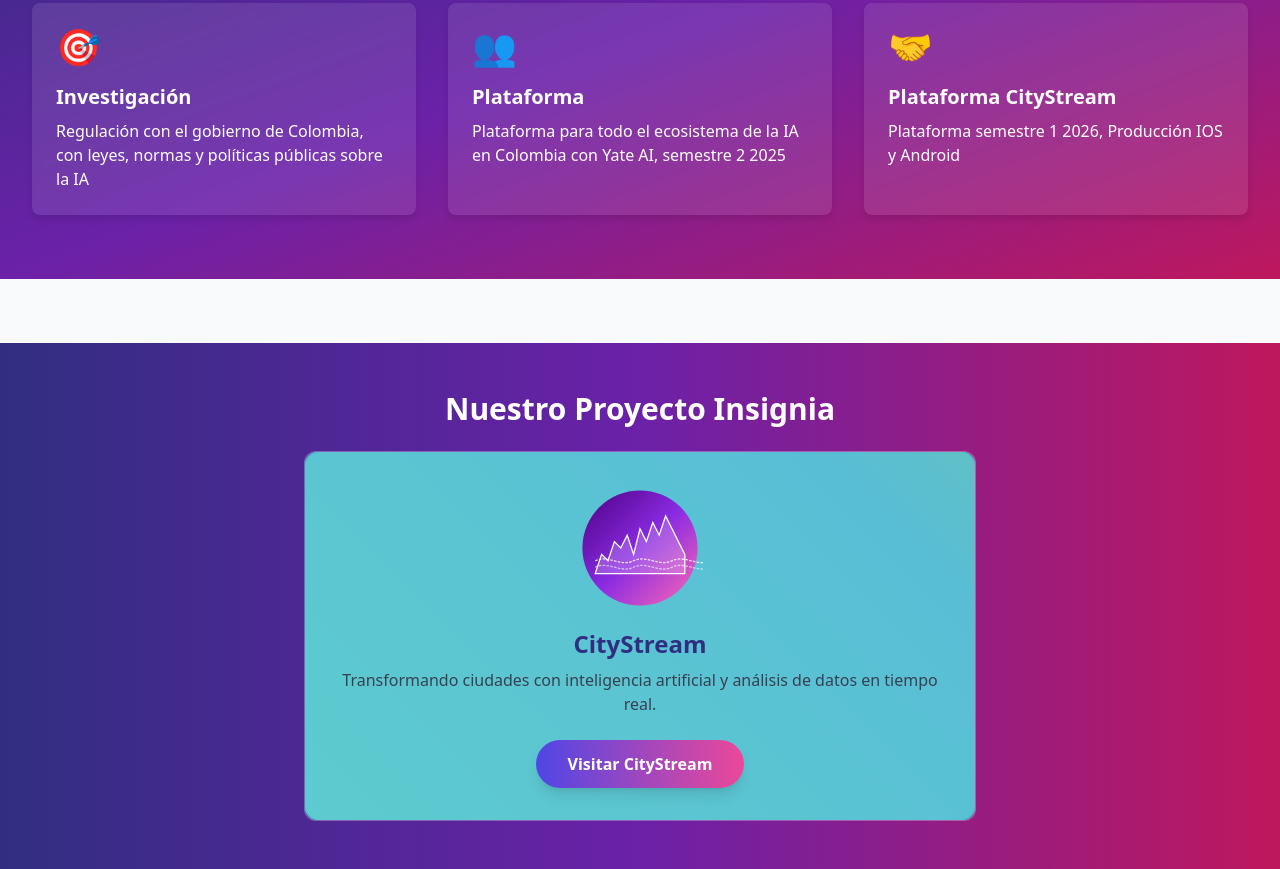
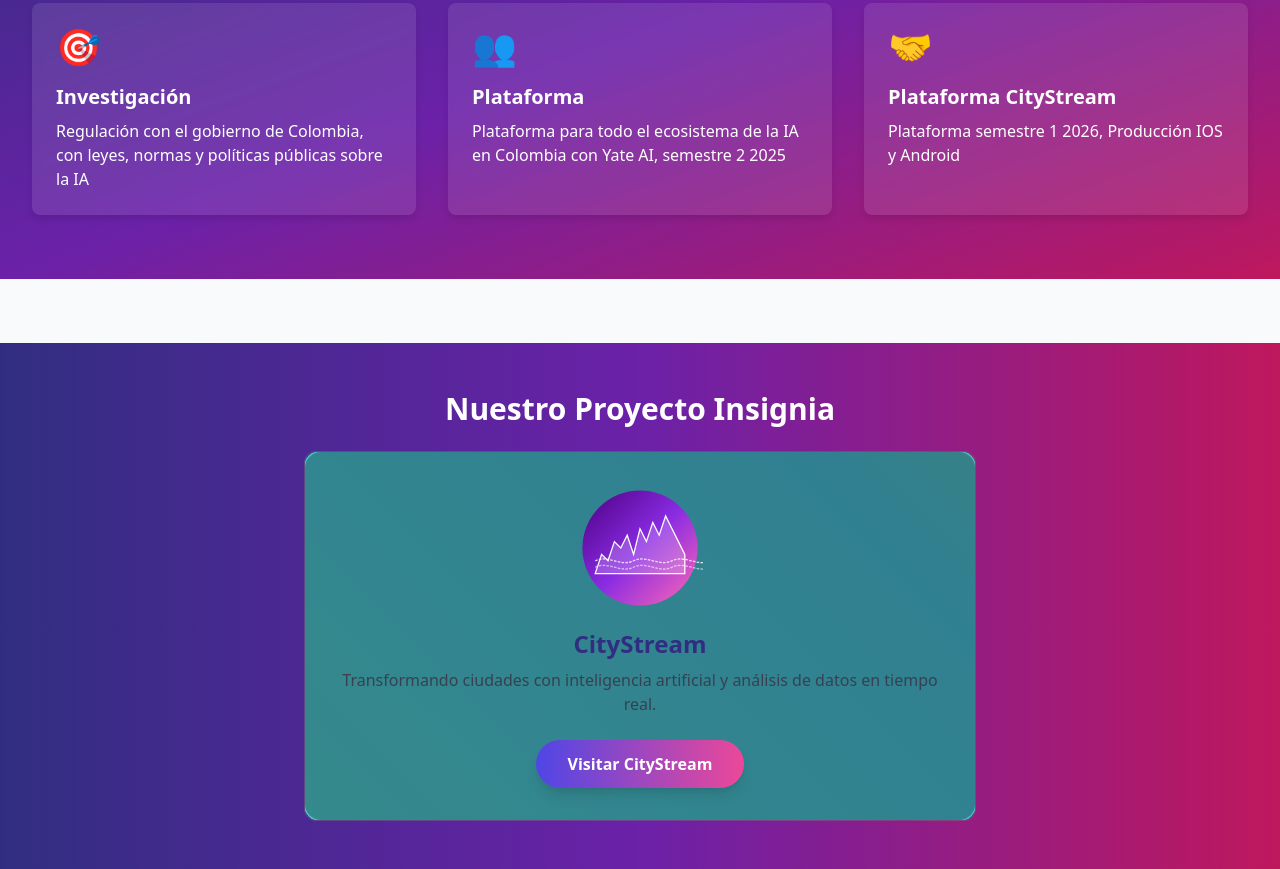
Before and after one commit to CamiloYate09/fundacionYateAI, a plain HTML site: page index.html in a window 1280 px wide. Shown: the part 895-1764 px from the top of the page. Drawn offline with nearby package versions, Linux system fonts and the light colour scheme.

Commit message:
Enhance glass morphism effect with updated background color and opacity for improved UI depth.

```diff
--- a/index.html
+++ b/index.html
@@ -84,7 +84,7 @@
         <div class="max-w-7xl mx-auto px-4 sm:px-6 lg:px-8">
             <div class="text-center">
                 <h2 class="text-3xl font-bold text-white mb-6">Nuestro Proyecto Insignia</h2>
-                <div class="glass-card p-8 rounded-xl max-w-2xl mx-auto">
+                <div class="glass-card p-8 rounded-xl max-w-2xl mx-auto bg-black bg-opacity-30 backdrop-blur-sm">
                     <div class="flex flex-col items-center">
                         <!-- Logo de CityStream (SVG estilizado) -->
                         <div class="w-32 h-32 mb-4">
--- a/styles.css
+++ b/styles.css
@@ -39,7 +39,7 @@
 
 /* Apple-inspired glass morphism effect */
 .glass-card {
-    background: rgba(255, 255, 255, 0.1);
+    background: rgba(30, 41, 59, 0.6);
     backdrop-filter: blur(10px);
     border-radius: 1rem;
     border: 1px solid rgba(255, 255, 255, 0.2);
```
